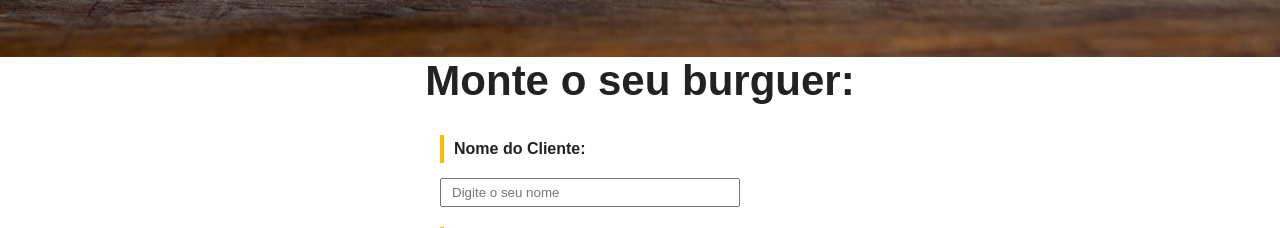
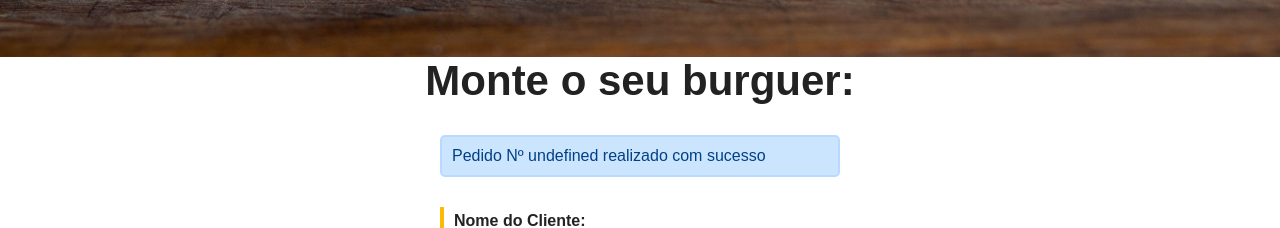
Before and after one commit to Felipedev2-0/your_burguer, a Vue app: page / in a window 1280 px wide. Both pictures are taken after typing "Sample" into the empty fields and a click on the input "Criar meu Burger". Shown: the part 521-749 px from the top of the page. Built offline with nearby package versions, Linux system fonts and the light colour scheme; no server answers; data requests are answered from the project's data file.

Commit message:
componentes de mensagens

```diff
--- a/db/db.json
+++ b/db/db.json
@@ -69,15 +69,15 @@
   },
   "status": [
     {
-      "id": 1,
+      "id": "1",
       "tipo": "Solicitado"
     },
     {
-      "id": 2,
+      "id": "2",
       "tipo": "Em produção"
     },
     {
-      "id": 3,
+      "id": "3",
       "tipo": "Finalizado"
     }
   ],
@@ -115,6 +115,27 @@
         "Pepino"
       ],
       "status": "Solicitado"
+    },
+    {
+      "id": "d799",
+      "nome": "arthur",
+      "carne": "Maminha",
+      "pao": "Italiano Branco",
+      "opcionais": [
+        "Salame",
+        "Bacon"
+      ],
+      "status": "Solicitado"
+    },
+    {
+      "id": "eee1",
+      "nome": "arthur",
+      "carne": "Picanha",
+      "pao": "Integral",
+      "opcionais": [
+        "Bacon"
+      ],
+      "status": "Solicitado"
     }
   ]
 }
--- a/src/components/BurgerForm.vue
+++ b/src/components/BurgerForm.vue
@@ -1,5 +1,6 @@
 <template>
     <div>
+        <Message :msg="msg" v-show="msg"/>
         <div>
             <form id="burger-form" @submit="createBurger">
                 <div class="input-container">
@@ -46,6 +47,9 @@
 </template>
 
 <script>
+import Message from './Message.vue';
+
+
 export default {
     name: "BurgerForm",
     data() {
@@ -93,7 +97,10 @@
 
          //colocar uma msg de sistema
 
+         this.msg=`Pedido Nº ${res.id} realizado com sucesso`
+
          //limpar mensagem na tela
+         setTimeout(() => this.msg = "", 3000)
 
          //limpar os campos
             this.nome="";
@@ -105,6 +112,9 @@
     },
     mounted() {
         this.getIngredientes()
+    },
+    components:{
+        Message
     }
 }
 </script>
--- /dev/null
+++ b/src/components/Message.vue
@@ -0,0 +1,28 @@
+<template>
+  <div class="message-container">
+   <p>{{ msg }}</p>
+  </div>
+</template>
+
+<script>
+export default {
+    name: "Message",
+    props: {
+        msg: String
+    }
+}
+</script>
+
+<style scoped>
+
+.message-container{
+    color: #004085;
+    background-color: #cce5ff;
+    border: 2px solid #b8daff;
+    border-radius: 5px;
+    padding: 10px;
+    max-width: 400px;
+    margin: 30px auto;
+}
+
+</style>
```
